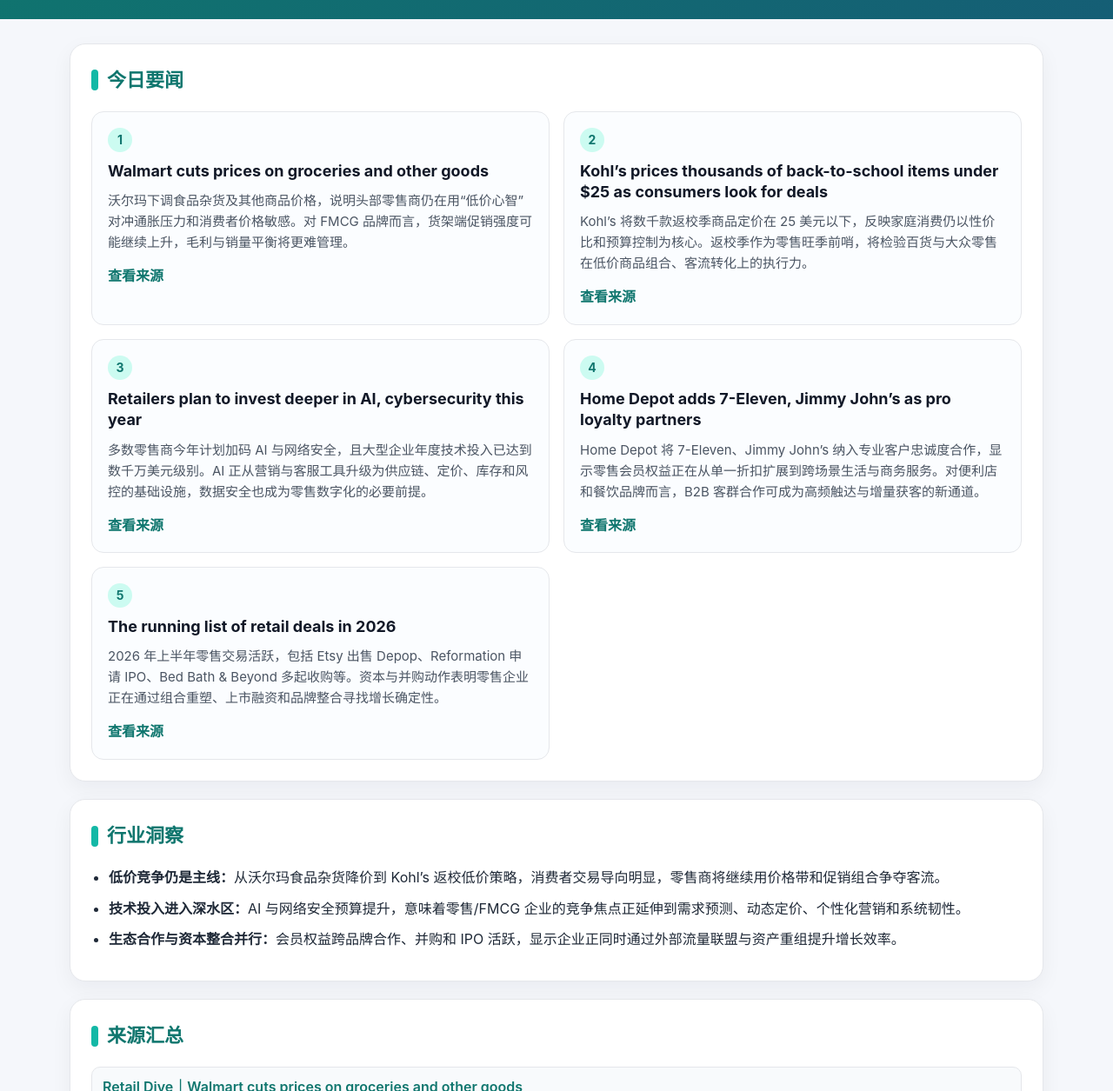
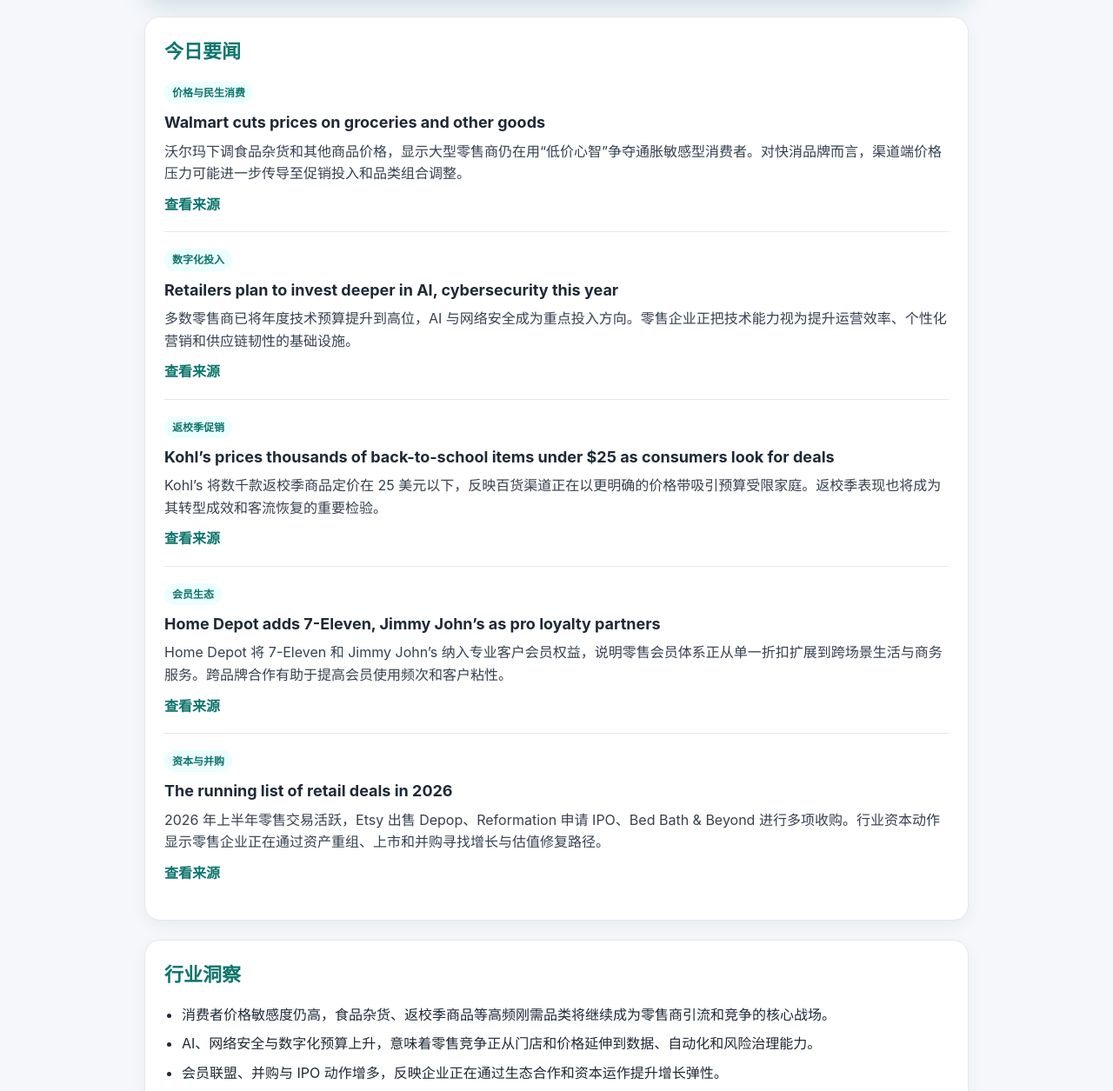
Before and after one commit to 137508961/fmcg-daily, a plain HTML site: page index.html in a window 1280 px wide. Shown: the part 179-1434 px from the top of the page at 87% size. Drawn offline with Linux system fonts and the light colour scheme.

Commit message:
republish with update timestamp

```diff
--- a/index.html
+++ b/index.html
@@ -1,104 +1,95 @@
-<!DOCTYPE html>
+<!doctype html>
 <html lang="zh-CN">
 <head>
-  <meta charset="UTF-8" />
-  <meta name="viewport" content="width=device-width, initial-scale=1.0" />
-  <title>FMCG 今日日报｜2026年7月9日</title>
+  <meta charset="utf-8">
+  <meta name="viewport" content="width=device-width, initial-scale=1">
+  <title>FMCG / 零售每日简报</title>
   <style>
-    * { box-sizing: border-box; }
-    body { margin: 0; font-family: -apple-system, BlinkMacSystemFont, "Segoe UI", "PingFang SC", "Microsoft YaHei", Arial, sans-serif; background: #f5f7fb; color: #1f2937; line-height: 1.6; }
-    .container { width: min(1120px, calc(100% - 32px)); margin: 0 auto; }
-    header { background: linear-gradient(135deg, #0f766e, #155e75); color: #fff; padding: 44px 0 36px; }
-    header .kicker { font-size: 14px; letter-spacing: .12em; text-transform: uppercase; opacity: .85; margin-bottom: 10px; }
-    header h1 { margin: 0; font-size: clamp(28px, 5vw, 44px); line-height: 1.15; }
-    header .date { margin-top: 12px; font-size: 16px; opacity: .9; }
-    main { padding: 28px 0 36px; }
-    section { background: #fff; border: 1px solid #e5e7eb; border-radius: 18px; padding: 24px; margin-bottom: 20px; box-shadow: 0 8px 24px rgba(15, 23, 42, .05); }
-    h2 { margin: 0 0 18px; font-size: 22px; color: #0f766e; display: flex; align-items: center; gap: 10px; }
-    h2::before { content: ""; width: 8px; height: 24px; border-radius: 999px; background: #14b8a6; display: inline-block; }
-    .news-grid { display: grid; grid-template-columns: repeat(2, minmax(0, 1fr)); gap: 16px; }
-    .card { border: 1px solid #e5e7eb; border-radius: 14px; padding: 18px; background: #fbfdff; transition: transform .2s ease, box-shadow .2s ease; }
-    .card:hover { transform: translateY(-2px); box-shadow: 0 10px 20px rgba(15, 23, 42, .08); }
-    .rank { display: inline-flex; align-items: center; justify-content: center; width: 28px; height: 28px; border-radius: 50%; background: #ccfbf1; color: #0f766e; font-weight: 700; font-size: 14px; margin-bottom: 10px; }
-    .card h3 { margin: 0 0 10px; font-size: 18px; line-height: 1.35; color: #111827; }
-    .insight { margin: 0 0 14px; color: #4b5563; font-size: 15px; }
-    a { color: #0f766e; text-decoration: none; font-weight: 600; }
-    a:hover { text-decoration: underline; }
-    .takeaways { margin: 0; padding-left: 20px; }
-    .takeaways li { margin: 10px 0; }
-    .sources { display: grid; gap: 10px; margin: 0; padding: 0; list-style: none; }
-    .sources li { padding: 10px 12px; border-radius: 10px; background: #f8fafc; border: 1px solid #e5e7eb; overflow-wrap: anywhere; }
-    footer { color: #6b7280; text-align: center; font-size: 13px; padding: 22px 0 34px; }
-    @media (max-width: 760px) { .news-grid { grid-template-columns: 1fr; } section { padding: 18px; border-radius: 14px; } header { padding: 34px 0 28px; } .container { width: min(100% - 24px, 1120px); } }
+    :root{--bg:#f6f7fb;--card:#ffffff;--text:#1f2937;--muted:#6b7280;--brand:#0f766e;--line:#e5e7eb;--accent:#ecfeff;}
+    *{box-sizing:border-box}
+    body{margin:0;background:var(--bg);color:var(--text);font-family:-apple-system,BlinkMacSystemFont,"Segoe UI",Roboto,"Noto Sans SC","PingFang SC","Microsoft YaHei",Arial,sans-serif;line-height:1.6;}
+    .wrap{max-width:980px;margin:0 auto;padding:28px 16px 40px;}
+    header{padding:26px 24px;border-radius:20px;background:linear-gradient(135deg,#0f766e,#115e59);color:#fff;box-shadow:0 10px 28px rgba(15,118,110,.18);}
+    header h1{margin:0 0 8px;font-size:clamp(26px,5vw,40px);letter-spacing:.02em;}
+    header p{margin:0;color:#d1fae5;font-size:15px;}
+    section{margin-top:22px;background:var(--card);border:1px solid var(--line);border-radius:18px;padding:22px;box-shadow:0 6px 18px rgba(15,23,42,.05);}
+    h2{margin:0 0 16px;font-size:22px;color:#0f766e;display:flex;align-items:center;gap:8px;}
+    .story{padding:18px 0;border-top:1px solid var(--line);}
+    .story:first-of-type{border-top:0;padding-top:0;}
+    .story h3{margin:0 0 8px;font-size:18px;line-height:1.35;}
+    .story p{margin:0 0 10px;color:#374151;}
+    a{color:#0f766e;text-decoration:none;font-weight:600;word-break:break-word;}
+    a:hover{text-decoration:underline;}
+    .tag{display:inline-block;margin-bottom:10px;padding:3px 9px;border-radius:999px;background:var(--accent);color:#0f766e;font-size:12px;font-weight:700;}
+    ul{margin:0;padding-left:20px;}
+    li{margin:8px 0;}
+    .sources li{font-size:14px;color:var(--muted);}
+    footer{margin-top:22px;text-align:center;color:#6b7280;font-size:13px;padding:18px 8px;}
+    @media (max-width:640px){.wrap{padding:18px 12px 28px;}header,section{border-radius:14px;padding:18px}.story h3{font-size:16px}}
   </style>
 </head>
 <body>
+  <main class="wrap">
     <header>
-    <div class="container">
-      <div class="kicker">FMCG / Retail Daily Brief</div>
-      <h1>FMCG 今日日报</h1>
-      <div class="date">2026年7月9日｜基于 Retail Dive 公开 RSS 信息</div>
-    </div>
+      <h1>FMCG / 零售每日简报</h1>
+      <p>基于 Retail Dive RSS feed 自动生成｜报告日期：2026-07-09</p>
     </header>
-  <main class="container">
-    <section aria-labelledby="top-news">
-      <h2 id="top-news">今日要闻</h2>
-      <div class="news-grid">
-        <article class="card">
-          <div class="rank">1</div>
+
+    <section>
+      <h2>今日要闻</h2>
+      <article class="story">
+        <span class="tag">价格与民生消费</span>
         <h3>Walmart cuts prices on groceries and other goods</h3>
-          <p class="insight">沃尔玛下调食品杂货及其他商品价格，说明头部零售商仍在用“低价心智”对冲通胀压力和消费者价格敏感。对 FMCG 品牌而言，货架端促销强度可能继续上升，毛利与销量平衡将更难管理。</p>
+        <p>沃尔玛下调食品杂货和其他商品价格，显示大型零售商仍在用“低价心智”争夺通胀敏感型消费者。对快消品牌而言，渠道端价格压力可能进一步传导至促销投入和品类组合调整。</p>
         <a href="https://www.retaildive.com/news/walmart-summer-price-cuts-inflation-ground-beef-president-trump/824592/" target="_blank" rel="noopener">查看来源</a>
       </article>
-        <article class="card">
-          <div class="rank">2</div>
+      <article class="story">
+        <span class="tag">数字化投入</span>
+        <h3>Retailers plan to invest deeper in AI, cybersecurity this year</h3>
+        <p>多数零售商已将年度技术预算提升到高位，AI 与网络安全成为重点投入方向。零售企业正把技术能力视为提升运营效率、个性化营销和供应链韧性的基础设施。</p>
+        <a href="https://www.retaildive.com/news/retailers-increase-investments-spending-ai-digital-technology/824613/" target="_blank" rel="noopener">查看来源</a>
+      </article>
+      <article class="story">
+        <span class="tag">返校季促销</span>
         <h3>Kohl’s prices thousands of back-to-school items under $25 as consumers look for deals</h3>
-          <p class="insight">Kohl’s 将数千款返校季商品定价在 25 美元以下，反映家庭消费仍以性价比和预算控制为核心。返校季作为零售旺季前哨，将检验百货与大众零售在低价商品组合、客流转化上的执行力。</p>
+        <p>Kohl’s 将数千款返校季商品定价在 25 美元以下，反映百货渠道正在以更明确的价格带吸引预算受限家庭。返校季表现也将成为其转型成效和客流恢复的重要检验。</p>
         <a href="https://www.retaildive.com/news/kohls-low-prices-thousands-back-to-school-items-consumer-deals/824683/" target="_blank" rel="noopener">查看来源</a>
       </article>
-        <article class="card">
-          <div class="rank">3</div>
-          <h3>Retailers plan to invest deeper in AI, cybersecurity this year</h3>
-          <p class="insight">多数零售商今年计划加码 AI 与网络安全，且大型企业年度技术投入已达到数千万美元级别。AI 正从营销与客服工具升级为供应链、定价、库存和风控的基础设施，数据安全也成为零售数字化的必要前提。</p>
-          <a href="https://www.retaildive.com/news/retailers-increase-investments-spending-ai-digital-technology/824613/" target="_blank" rel="noopener">查看来源</a>
-        </article>
-        <article class="card">
-          <div class="rank">4</div>
+      <article class="story">
+        <span class="tag">会员生态</span>
         <h3>Home Depot adds 7-Eleven, Jimmy John’s as pro loyalty partners</h3>
-          <p class="insight">Home Depot 将 7-Eleven、Jimmy John’s 纳入专业客户忠诚度合作，显示零售会员权益正在从单一折扣扩展到跨场景生活与商务服务。对便利店和餐饮品牌而言，B2B 客群合作可成为高频触达与增量获客的新通道。</p>
+        <p>Home Depot 将 7-Eleven 和 Jimmy John’s 纳入专业客户会员权益，说明零售会员体系正从单一折扣扩展到跨场景生活与商务服务。跨品牌合作有助于提高会员使用频次和客户粘性。</p>
         <a href="https://www.retaildive.com/news/home-depot-7-eleven-jimmy-johns-pro-loyalty-partners/824672/" target="_blank" rel="noopener">查看来源</a>
       </article>
-        <article class="card">
-          <div class="rank">5</div>
+      <article class="story">
+        <span class="tag">资本与并购</span>
         <h3>The running list of retail deals in 2026</h3>
-          <p class="insight">2026 年上半年零售交易活跃，包括 Etsy 出售 Depop、Reformation 申请 IPO、Bed Bath & Beyond 多起收购等。资本与并购动作表明零售企业正在通过组合重塑、上市融资和品牌整合寻找增长确定性。</p>
+        <p>2026 年上半年零售交易活跃，Etsy 出售 Depop、Reformation 申请 IPO、Bed Bath &amp; Beyond 进行多项收购。行业资本动作显示零售企业正在通过资产重组、上市和并购寻找增长与估值修复路径。</p>
         <a href="https://www.retaildive.com/news/running-list-major-retail-deals-acquisitions-ipos-2026/824389/" target="_blank" rel="noopener">查看来源</a>
       </article>
-      </div>
     </section>
 
-    <section aria-labelledby="insights">
-      <h2 id="insights">行业洞察</h2>
-      <ul class="takeaways">
-        <li><strong>低价竞争仍是主线：</strong>从沃尔玛食品杂货降价到 Kohl’s 返校低价策略，消费者交易导向明显，零售商将继续用价格带和促销组合争夺客流。</li>
-        <li><strong>技术投入进入深水区：</strong>AI 与网络安全预算提升，意味着零售/FMCG 企业的竞争焦点正延伸到需求预测、动态定价、个性化营销和系统韧性。</li>
-        <li><strong>生态合作与资本整合并行：</strong>会员权益跨品牌合作、并购和 IPO 活跃，显示企业正同时通过外部流量联盟与资产重组提升增长效率。</li>
+    <section>
+      <h2>行业洞察</h2>
+      <ul>
+        <li>消费者价格敏感度仍高，食品杂货、返校季商品等高频刚需品类将继续成为零售商引流和竞争的核心战场。</li>
+        <li>AI、网络安全与数字化预算上升，意味着零售竞争正从门店和价格延伸到数据、自动化和风险治理能力。</li>
+        <li>会员联盟、并购与 IPO 动作增多，反映企业正在通过生态合作和资本运作提升增长弹性。</li>
       </ul>
     </section>
 
-    <section aria-labelledby="sources">
-      <h2 id="sources">来源汇总</h2>
+    <section>
+      <h2>来源汇总</h2>
       <ul class="sources">
-        <li><a href="https://www.retaildive.com/news/walmart-summer-price-cuts-inflation-ground-beef-president-trump/824592/" target="_blank" rel="noopener">Retail Dive｜Walmart cuts prices on groceries and other goods</a></li>
-        <li><a href="https://www.retaildive.com/news/kohls-low-prices-thousands-back-to-school-items-consumer-deals/824683/" target="_blank" rel="noopener">Retail Dive｜Kohl’s prices thousands of back-to-school items under $25 as consumers look for deals</a></li>
-        <li><a href="https://www.retaildive.com/news/retailers-increase-investments-spending-ai-digital-technology/824613/" target="_blank" rel="noopener">Retail Dive｜Retailers plan to invest deeper in AI, cybersecurity this year</a></li>
-        <li><a href="https://www.retaildive.com/news/home-depot-7-eleven-jimmy-johns-pro-loyalty-partners/824672/" target="_blank" rel="noopener">Retail Dive｜Home Depot adds 7-Eleven, Jimmy John’s as pro loyalty partners</a></li>
-        <li><a href="https://www.retaildive.com/news/running-list-major-retail-deals-acquisitions-ipos-2026/824389/" target="_blank" rel="noopener">Retail Dive｜The running list of retail deals in 2026</a></li>
+        <li><a href="https://www.retaildive.com/news/walmart-summer-price-cuts-inflation-ground-beef-president-trump/824592/" target="_blank" rel="noopener">https://www.retaildive.com/news/walmart-summer-price-cuts-inflation-ground-beef-president-trump/824592/</a></li>
+        <li><a href="https://www.retaildive.com/news/retailers-increase-investments-spending-ai-digital-technology/824613/" target="_blank" rel="noopener">https://www.retaildive.com/news/retailers-increase-investments-spending-ai-digital-technology/824613/</a></li>
+        <li><a href="https://www.retaildive.com/news/kohls-low-prices-thousands-back-to-school-items-consumer-deals/824683/" target="_blank" rel="noopener">https://www.retaildive.com/news/kohls-low-prices-thousands-back-to-school-items-consumer-deals/824683/</a></li>
+        <li><a href="https://www.retaildive.com/news/home-depot-7-eleven-jimmy-johns-pro-loyalty-partners/824672/" target="_blank" rel="noopener">https://www.retaildive.com/news/home-depot-7-eleven-jimmy-johns-pro-loyalty-partners/824672/</a></li>
+        <li><a href="https://www.retaildive.com/news/running-list-major-retail-deals-acquisitions-ipos-2026/824389/" target="_blank" rel="noopener">https://www.retaildive.com/news/running-list-major-retail-deals-acquisitions-ipos-2026/824389/</a></li>
       </ul>
     </section>
+
+    <footer>本报告由 AI Agent 自动生成，仅基于公开信息，未经人工核实。</footer>
   </main>
-  <footer>
-    <div class="container">本页面由 AI Agent 自动生成，仅基于公开信息，未经人工核实。</div>
-  </footer>
-</body>
+<div style="text-align:center;padding:10px;margin-top:16px;font-size:13px;color:#555;background:#eef2f7;border-top:1px solid #d7dee6;">🕒 本页最后更新：<b>2026-07-09 17:13:57</b> (Asia/Shanghai) · 由 AI Agent 自动发布</div></body>
 </html>
```
Lines whose indentation alone changed are shown as unchanged.
